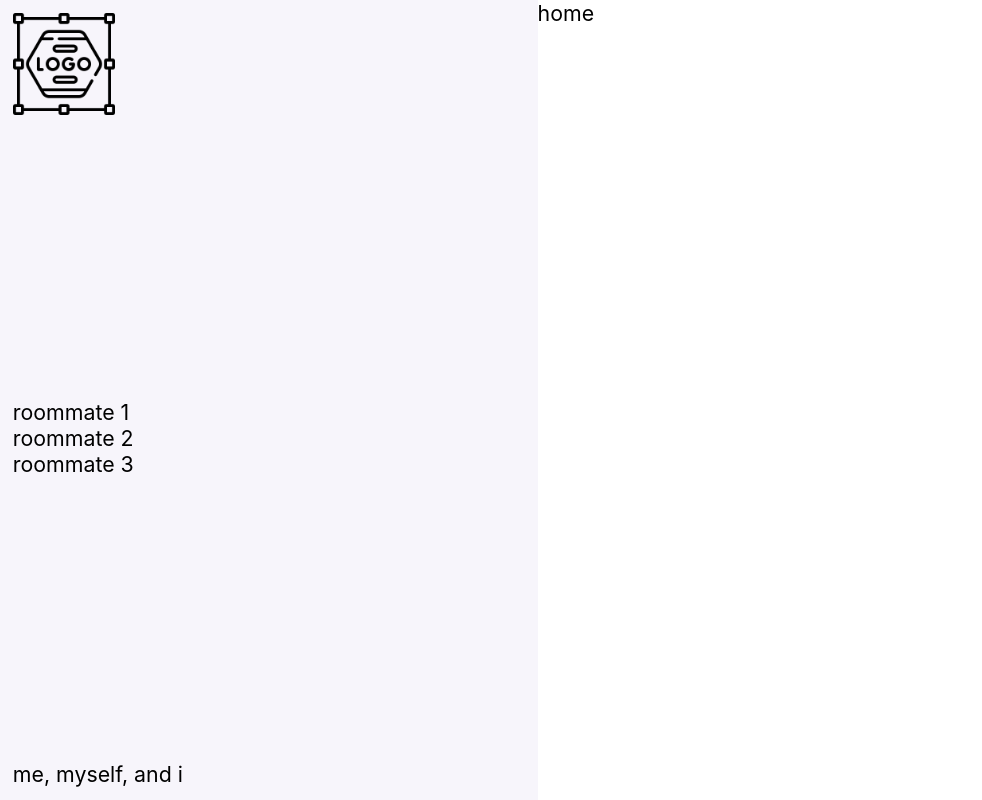
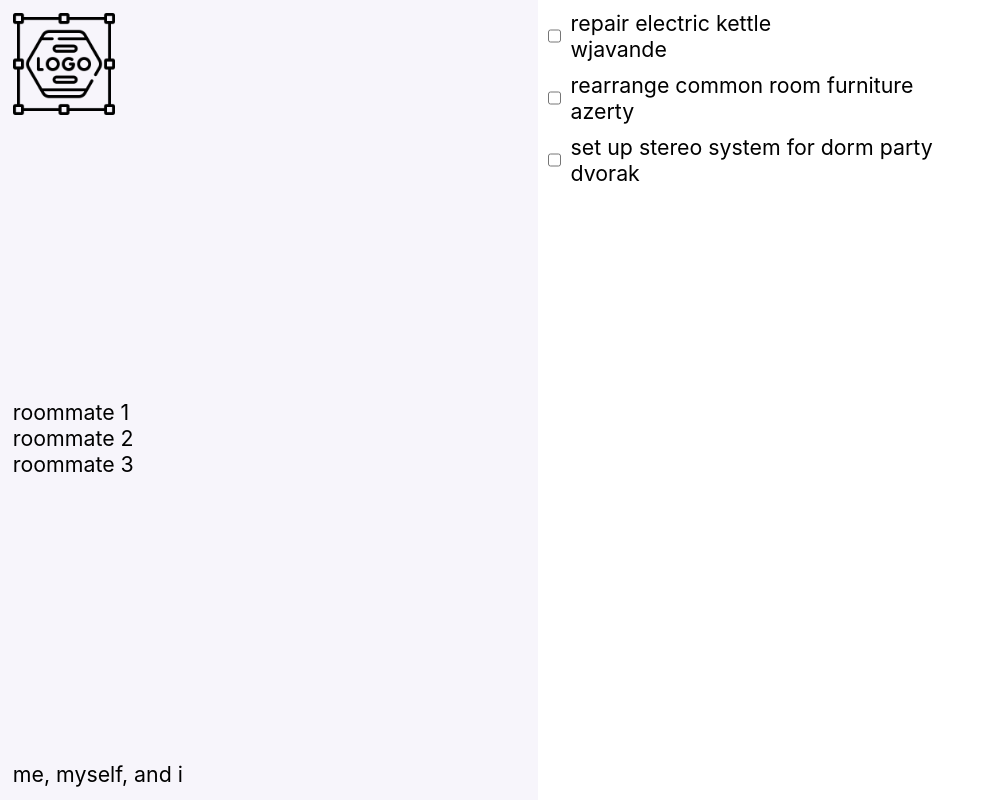
Before and after one commit to juliethecao/zothacks23_zotzen, a React (Create React App) app in the folder zotzen/: page / in a window 1280 px wide. Shown: the whole page, without its empty margins (0-982 px from the left). Built offline with nearby package versions, Linux system fonts and the light colour scheme.

Commit message:
Add chore list

```diff
--- a/zotzen/src/App.css
+++ b/zotzen/src/App.css
@@ -1,4 +1,6 @@
 * {
+  margin: 0;
+  padding: 0;
 }
 
 .root {
--- /dev/null
+++ b/zotzen/src/components/chore-list/chore-list.css
@@ -0,0 +1,22 @@
+.chore {
+    display: flex;
+    flex-direction: row;
+    gap: 10px;
+}
+
+.chore-details {
+    display: flex;
+    flex-direction: column;
+    justify-content: center;
+}
+
+.chore-list {
+    display: flex;
+    flex-direction: column;
+    justify-content: center;
+    gap: 10px;
+    padding: 10px;
+}
+
+.chore-details input {
+}
--- a/zotzen/src/components/chore-list/chore-list.js
+++ b/zotzen/src/components/chore-list/chore-list.js
@@ -0,0 +1,33 @@
+import './chore-list.css'
+const ChoreList = () => {
+    let chores = [
+        {
+            id: "wjavande",
+            description: "repair electric kettle"
+        },
+        {
+            id: "azerty",
+            description: "rearrange common room furniture"
+        },
+        {
+            id: "dvorak",
+            description: "set up stereo system for dorm party"
+        }
+    ];
+
+    return (
+        <div className="chore-list">
+            {chores.map((chore) => (
+                <div className="chore">
+                    <input type="checkbox"></input>
+                    <div className="chore-details">
+                        <p>{chore.description}</p>
+                        <p>{chore.id}</p>
+                    </div>
+                </div>
+            ))}
+        </div>
+    )
+}
+
+export default ChoreList;
--- a/zotzen/src/home/home.js
+++ b/zotzen/src/home/home.js
@@ -1,8 +1,11 @@
 import './home.css';
+import ChoreList from '../components/chore-list/chore-list.js'
 
 function Home() {
   return (
-    <div className="home">home</div>
+    <div className="home">
+      <ChoreList></ChoreList>
+    </div>
   );
 }
 
```
